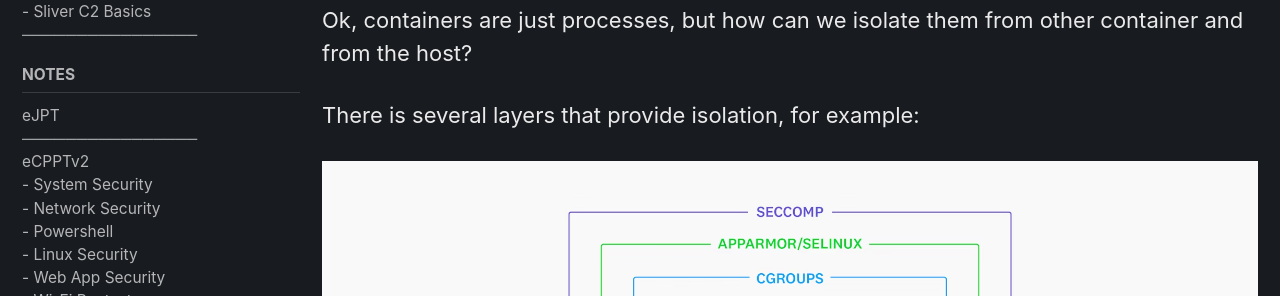
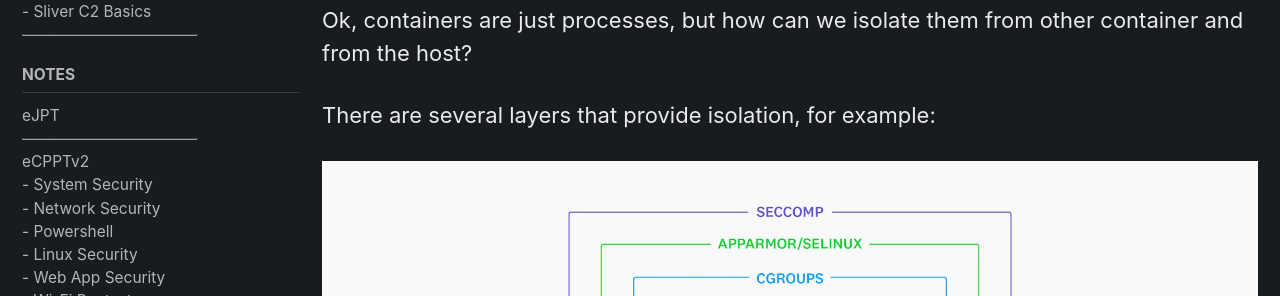
Before and after one commit to Johnermac/Johnermac.github.io, a Jekyll site: the page built from _posts/notes/container/2025-08-03-defenseinlayers.md, in a window 1280 px wide and 900 px high, scrolled down 3929 px. Shown: the part 158-454 px from the top of the window. Built offline with Jekyll 4.4.1, drawn with Linux system fonts in a browser that asks for light colours; cached includes are drawn as plain includes; nearby versions of some CDN libraries; comment, search, counter and statistics services are not loaded; some of the changed text lies outside the part shown.

Commit message:
defense in layers post

````diff
--- a/_posts/notes/container/2025-08-03-defenseinlayers.md
+++ b/_posts/notes/container/2025-08-03-defenseinlayers.md
@@ -122,7 +122,7 @@
 
 Ok, containers are just processes, but how can we isolate them from other container and from the host?
 
-There is several layers that provide isolation, for example:
+There are several layers that provide isolation, for example:
 
 
 ![Alt text](/assets/images/posts/container/17.png){: .align-center}
@@ -1041,7 +1041,7 @@
 
 > Tools that helps to automate this process: [Inspektor Gadget](https://github.com/inspektor-gadget/inspektor-gadget)
 
-There is various ways to run the tool!
+There are various ways to run the tool!
 
 Example with docker:
 ```
````
